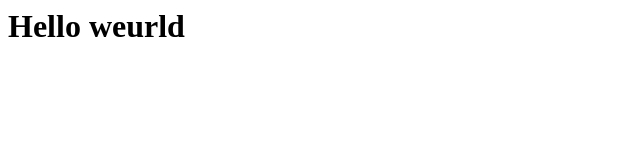
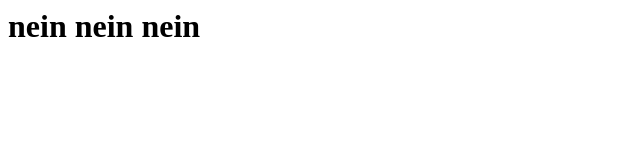
Before and after one commit to MrBuzzer/starter, a plain HTML site: page index.html in a window 1280 px wide. Shown: the whole page, without its empty margins (0-640 px from the left). Drawn offline with Linux system fonts and the light colour scheme.

Commit message:
changement de langue + MAJ readme

```diff
--- a/index.html
+++ b/index.html
@@ -2,6 +2,6 @@
 <head>
 </head>
 <body>
-    <h1>Hello weurld</h1>
+    <h1>nein nein nein</h1>
 </body>
 </html>
```
